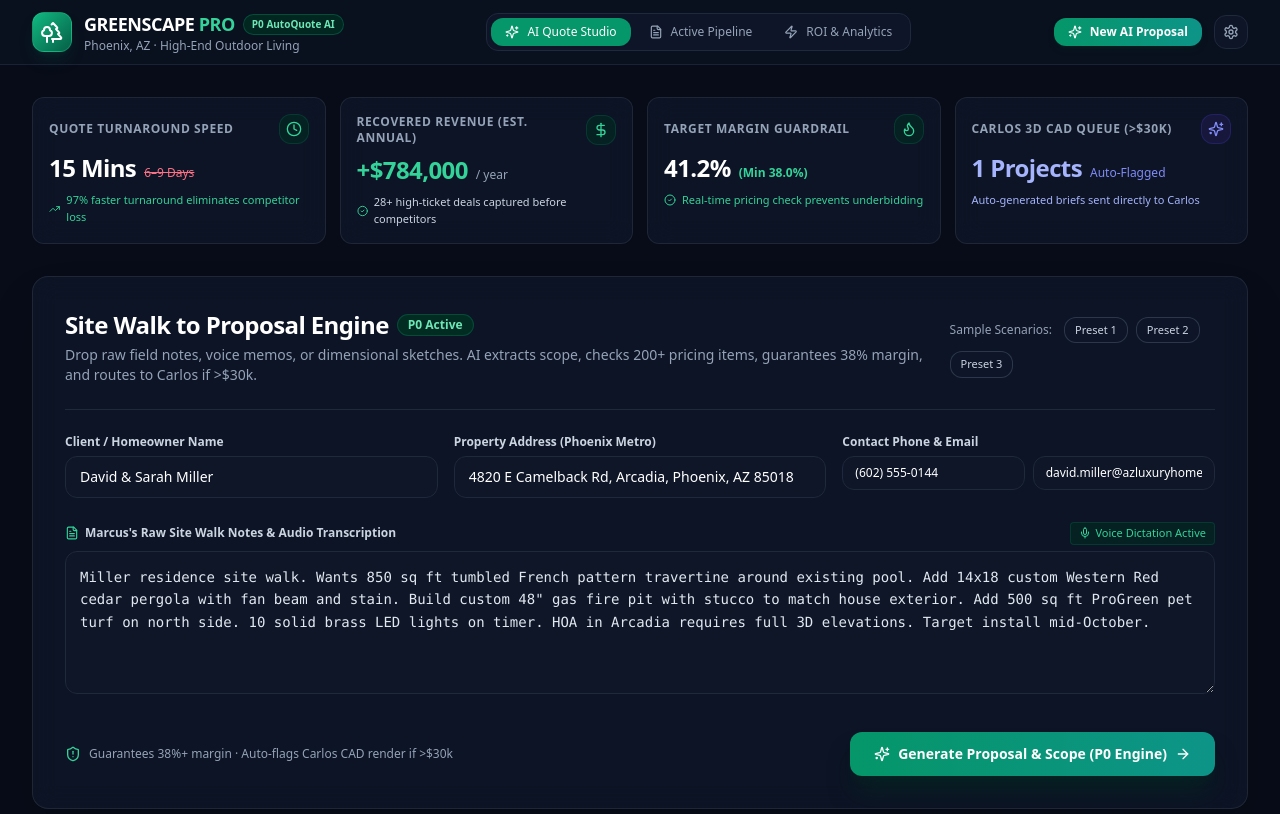
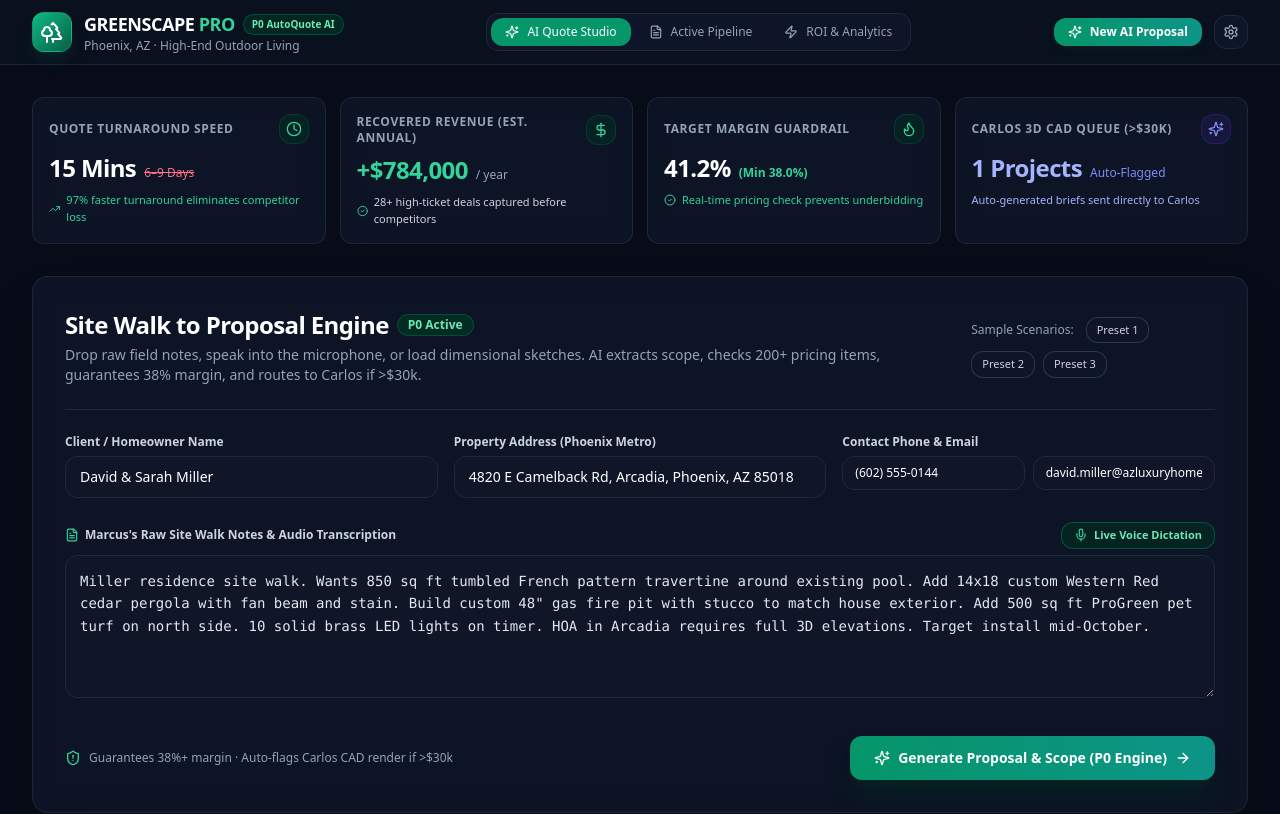
Before and after one commit to SunE1294/greenscape-autoquote-ai, a Next.js app: page / in a window 1280 px wide. Shown: the top 814 px of the page. Built offline with nearby package versions, Linux system fonts and the light colour scheme; no server answers; the database is empty.

Commit message:
feat(voice): implement real browser speech recognition (Web Speech API) for live voice dictation

```diff
--- a/src/components/QuoteStudio.tsx
+++ b/src/components/QuoteStudio.tsx
@@ -1,7 +1,7 @@
 'use client';
 
-import React, { useState } from 'react';
-import { Sparkles, Mic, FileText, UploadCloud, ArrowRight, Loader2, CheckCircle2, ShieldAlert, Layers } from 'lucide-react';
+import React, { useState, useEffect, useRef } from 'react';
+import { Sparkles, Mic, MicOff, FileText, ArrowRight, Loader2, ShieldAlert, Volume2 } from 'lucide-react';
 import { Proposal } from '@/lib/types';
 
 interface QuoteStudioProps {
@@ -39,6 +39,102 @@ export const QuoteStudio: React.FC<QuoteStudioProps> = ({ onProposalGenerated })
   const [isGenerating, setIsGenerating] = useState(false);
   const [generationStep, setGenerationStep] = useState<string>('');
 
+  // Real Web Speech API State
+  const [isListening, setIsListening] = useState(false);
+  const [speechSupported, setSpeechSupported] = useState(true);
+  const [speechError, setSpeechError] = useState<string | null>(null);
+  const recognitionRef = useRef<any>(null);
+  const baseNotesBeforeSpeechRef = useRef<string>('');
+
+  useEffect(() => {
+    if (typeof window !== 'undefined') {
+      const SpeechRecognition = (window as any).SpeechRecognition || (window as any).webkitSpeechRecognition;
+      if (!SpeechRecognition) {
+        setSpeechSupported(false);
+      }
+    }
+
+    return () => {
+      if (recognitionRef.current) {
+        recognitionRef.current.stop();
+      }
+    };
+  }, []);
+
+  const toggleVoiceDictation = () => {
+    setSpeechError(null);
+
+    if (isListening) {
+      if (recognitionRef.current) {
+        recognitionRef.current.stop();
+      }
+      setIsListening(false);
+      return;
+    }
+
+    if (typeof window === 'undefined') return;
+
+    const SpeechRecognition = (window as any).SpeechRecognition || (window as any).webkitSpeechRecognition;
+    if (!SpeechRecognition) {
+      setSpeechSupported(false);
+      setSpeechError('Speech recognition is not supported in this browser. Please use Google Chrome, Microsoft Edge, or Safari.');
+      return;
+    }
+
+    try {
+      baseNotesBeforeSpeechRef.current = rawNotes ? rawNotes.trim() + ' ' : '';
+      const recognition = new SpeechRecognition();
+      recognition.continuous = true;
+      recognition.interimResults = true;
+      recognition.lang = 'en-US';
+
+      recognition.onstart = () => {
+        setIsListening(true);
+        setSpeechError(null);
+      };
+
+      recognition.onresult = (event: any) => {
+        let interimTranscript = '';
+        let finalTranscript = '';
+
+        for (let i = 0; i < event.results.length; i++) {
+          const transcript = event.results[i][0].transcript;
+          if (event.results[i].isFinal) {
+            finalTranscript += transcript + ' ';
+          } else {
+            interimTranscript += transcript;
+          }
+        }
+
+        const currentSpeech = (finalTranscript + interimTranscript).trim();
+        if (currentSpeech) {
+          setRawNotes(baseNotesBeforeSpeechRef.current + currentSpeech);
+        }
+      };
+
+      recognition.onerror = (event: any) => {
+        console.warn('Speech recognition error:', event.error);
+        if (event.error === 'not-allowed') {
+          setSpeechError('Microphone permission denied. Please allow microphone access in your browser settings.');
+        } else if (event.error !== 'no-speech') {
+          setSpeechError(`Microphone error: ${event.error}`);
+        }
+        setIsListening(false);
+      };
+
+      recognition.onend = () => {
+        setIsListening(false);
+      };
+
+      recognitionRef.current = recognition;
+      recognition.start();
+    } catch (err: any) {
+      console.error('Failed to initialize speech recognition:', err);
+      setSpeechError('Could not access microphone: ' + (err.message || 'Unknown error'));
+      setIsListening(false);
+    }
+  };
+
   const handleApplyPreset = (preset: typeof PRESET_SCENARIOS[0]) => {
     setLeadName(preset.leadName);
     setLeadEmail(`${preset.leadName.toLowerCase().replace(/\s+/g, '.')}@example.com`);
@@ -49,6 +145,11 @@ export const QuoteStudio: React.FC<QuoteStudioProps> = ({ onProposalGenerated })
   const handleGenerate = async (e: React.FormEvent) => {
     e.preventDefault();
     if (!leadName || !propertyAddress || !rawNotes) return;
+
+    if (isListening && recognitionRef.current) {
+      recognitionRef.current.stop();
+      setIsListening(false);
+    }
 
     setIsGenerating(true);
     setGenerationStep('Analyzing unstructured site walk notes...');
@@ -104,7 +205,7 @@ export const QuoteStudio: React.FC<QuoteStudioProps> = ({ onProposalGenerated })
             </span>
           </div>
           <p className="text-xs sm:text-sm text-slate-400 mt-1">
-            Drop raw field notes, voice memos, or dimensional sketches. AI extracts scope, checks 200+ pricing items, guarantees 38% margin, and routes to Carlos if &gt;$30k.
+            Drop raw field notes, speak into the microphone, or load dimensional sketches. AI extracts scope, checks 200+ pricing items, guarantees 38% margin, and routes to Carlos if &gt;$30k.
           </p>
         </div>
 
@@ -178,28 +279,65 @@ export const QuoteStudio: React.FC<QuoteStudioProps> = ({ onProposalGenerated })
           </div>
         </div>
 
-        {/* Raw Site Notes Textarea with Mock Audio Button */}
+        {/* Raw Site Notes Textarea with Real Web Speech API Voice Dictation Button */}
         <div>
           <div className="flex items-center justify-between mb-1.5">
             <label className="text-xs font-semibold text-slate-300 flex items-center gap-1.5">
               <FileText className="w-3.5 h-3.5 text-emerald-400" />
               Marcus&apos;s Raw Site Walk Notes & Audio Transcription
             </label>
+
+            {/* Real Web Speech Microphone Toggle */}
             <button
               type="button"
-              onClick={() => alert('Simulated Voice Dictation: Marcus can speak into his mobile phone at the job site; speech is transcribed and piped directly here.')}
-              className="flex items-center gap-1 text-[11px] text-emerald-400 hover:text-emerald-300 font-medium px-2 py-0.5 rounded bg-emerald-950/60 border border-emerald-800/40"
+              onClick={toggleVoiceDictation}
+              className={`flex items-center gap-1.5 text-[11px] font-semibold px-3 py-1 rounded-lg border transition-all ${
+                isListening
+                  ? 'bg-rose-950/90 border-rose-500 text-rose-300 shadow-md shadow-rose-950/60 animate-pulse'
+                  : 'bg-emerald-950/70 hover:bg-emerald-900/80 border-emerald-700/60 text-emerald-300'
+              }`}
+              title={isListening ? 'Click to stop voice recording' : 'Click to start real-time microphone dictation'}
             >
-              <Mic className="w-3 h-3" /> Voice Dictation Active
+              {isListening ? (
+                <>
+                  <span className="w-2 h-2 rounded-full bg-rose-500 animate-ping" />
+                  <MicOff className="w-3.5 h-3.5 text-rose-400" />
+                  <span>Listening... Stop Dictation</span>
+                </>
+              ) : (
+                <>
+                  <Mic className="w-3.5 h-3.5 text-emerald-400" />
+                  <span>Live Voice Dictation</span>
+                </>
+              )}
             </button>
           </div>
+
+          {/* Voice Listening Active Indicator Banner */}
+          {isListening && (
+            <div className="mb-2 p-2 rounded-lg bg-emerald-950/40 border border-emerald-600/40 text-emerald-300 text-xs flex items-center gap-2 animate-pulse">
+              <Volume2 className="w-4 h-4 text-emerald-400 flex-shrink-0" />
+              <span>Microphone active: Speak notes from the job site. Spoken words are transcribed into the field below in real time...</span>
+            </div>
+          )}
+
+          {speechError && (
+            <div className="mb-2 p-2 rounded-lg bg-rose-950/50 border border-rose-700/50 text-rose-300 text-xs">
+              {speechError}
+            </div>
+          )}
+
           <textarea
             rows={5}
             required
             value={rawNotes}
             onChange={(e) => setRawNotes(e.target.value)}
-            className="w-full bg-slate-900/90 border border-slate-800 rounded-xl p-3.5 text-sm text-slate-200 focus:outline-none focus:border-emerald-500 focus:ring-1 focus:ring-emerald-500 leading-relaxed font-mono"
-            placeholder="Type or paste messy notes from the job walk..."
+            className={`w-full bg-slate-900/90 border rounded-xl p-3.5 text-sm text-slate-200 focus:outline-none focus:ring-1 leading-relaxed font-mono transition-colors ${
+              isListening
+                ? 'border-emerald-500 focus:border-emerald-400 focus:ring-emerald-500 ring-1 ring-emerald-500/50'
+                : 'border-slate-800 focus:border-emerald-500 focus:ring-emerald-500'
+            }`}
+            placeholder="Type, paste, or speak messy notes from the job walk..."
           />
         </div>
 
```
Also changed, not shown: 2 other files (tests, documents, lock files or other folders).
